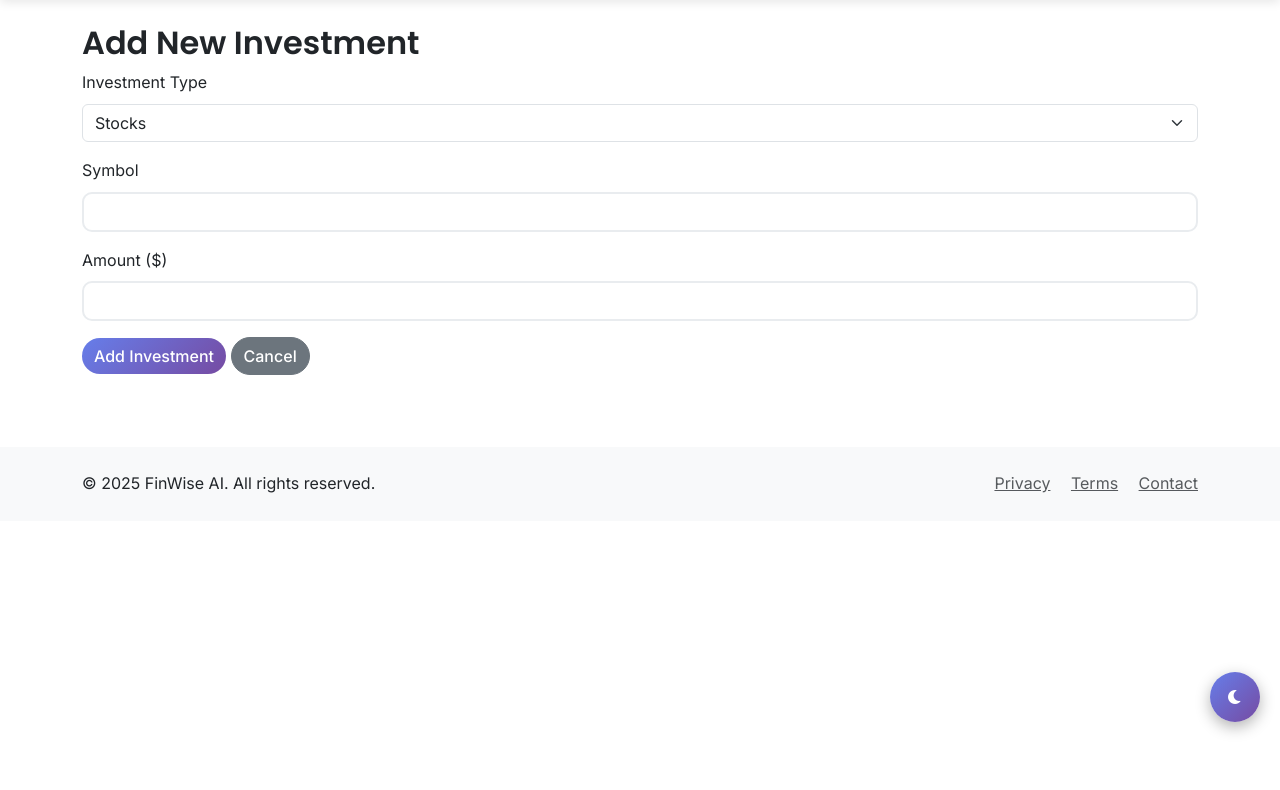
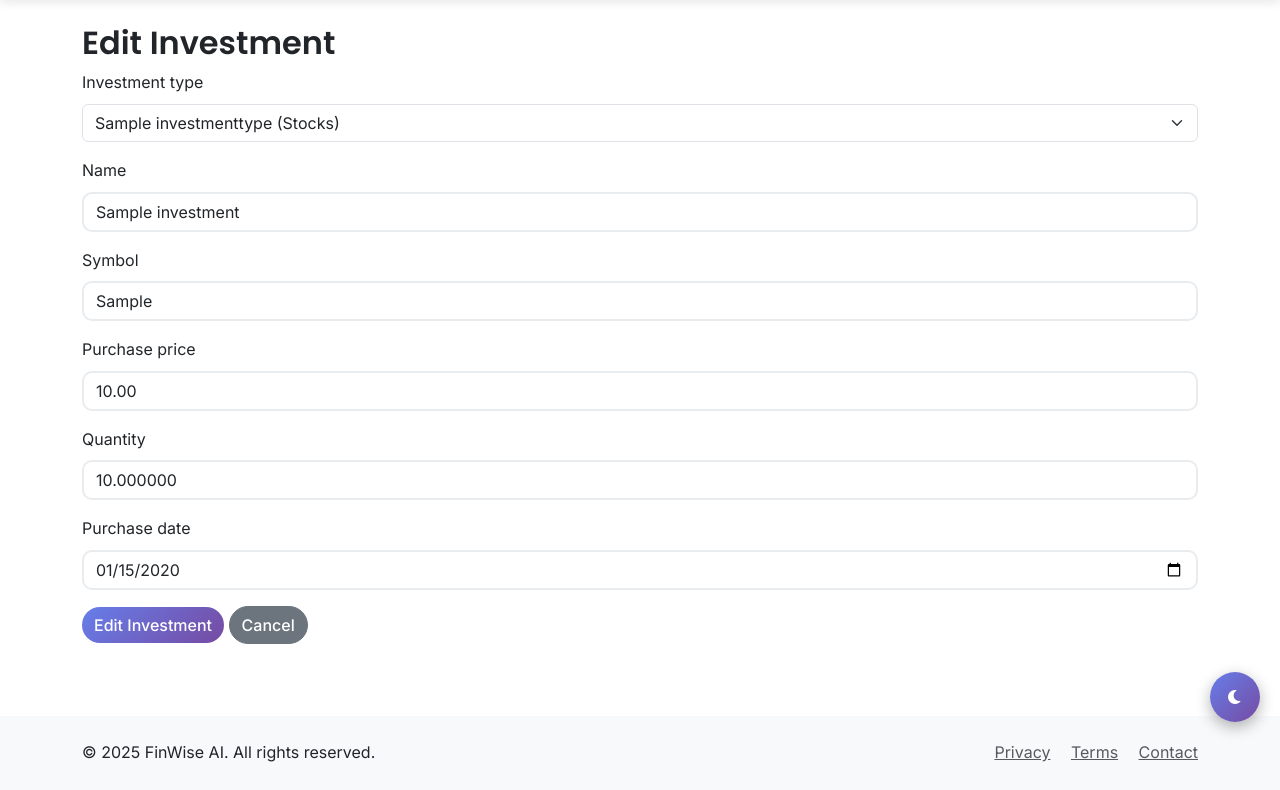
Before and after one commit to iclaldogan/finwise_ai, a Django app: page /investments/1/edit/ in a window 1280 px wide. Shown: the part 58-848 px from the top of the page. Before the commit the page ends 791 px from the top, so only its background shows below. Run offline with Django 5.2, Linux system fonts and the light colour scheme; a user stored in the database is signed in; tables that the repository leaves empty hold one stand-in row (values such as "Sample post").

Commit message:
Fix database issues: add missing categories and fix investment form template

```diff
--- a/finwise_ai/investments/views.py
+++ b/finwise_ai/investments/views.py
@@ -136,7 +136,7 @@ def investment_create(request):
 
             investment.save()
             messages.success(request, 'Investment created successfully!')
-            return redirect('investment_detail', pk=investment.pk)
+            return redirect('investments:investment_detail', pk=investment.pk)
     else:
         form = InvestmentForm(user=request.user)
 
--- a/finwise_ai/templates/investments/investment_form.html
+++ b/finwise_ai/templates/investments/investment_form.html
@@ -1,27 +1,66 @@
 {% extends 'base.html' %}
-{% block title %}Add Investment - FinWise AI{% endblock %}
+{% block title %}{{ title }} - FinWise AI{% endblock %}
 {% block content %}
 <div class='container py-4'>
-    <h2>Add New Investment</h2>
+    <h2>{{ title }}</h2>
     <form method='post'>
         {% csrf_token %}
+
+        {% if form.non_field_errors %}
+            <div class="alert alert-danger">
+                {{ form.non_field_errors }}
+            </div>
+        {% endif %}
+
         <div class='mb-3'>
-            <label class='form-label'>Investment Type</label>
-            <select class='form-select' name='investment_type' required>
-                <option value='stocks'>Stocks</option>
-                <option value='bonds'>Bonds</option>
-                <option value='etf'>ETF</option>
-            </select>
+            <label class='form-label' for="{{ form.investment_type.id_for_label }}">{{ form.investment_type.label }}</label>
+            {{ form.investment_type }}
+            {% if form.investment_type.errors %}
+                <div class="text-danger">{{ form.investment_type.errors }}</div>
+            {% endif %}
         </div>
+
         <div class='mb-3'>
-            <label class='form-label'>Symbol</label>
-            <input type='text' class='form-control' name='symbol' required>
+            <label class='form-label' for="{{ form.name.id_for_label }}">{{ form.name.label }}</label>
+            {{ form.name }}
+            {% if form.name.errors %}
+                <div class="text-danger">{{ form.name.errors }}</div>
+            {% endif %}
         </div>
+
         <div class='mb-3'>
-            <label class='form-label'>Amount ($)</label>
-            <input type='number' step='0.01' class='form-control' name='purchase_amount' required>
+            <label class='form-label' for="{{ form.symbol.id_for_label }}">{{ form.symbol.label }}</label>
+            {{ form.symbol }}
+            {% if form.symbol.errors %}
+                <div class="text-danger">{{ form.symbol.errors }}</div>
+            {% endif %}
         </div>
-        <button type='submit' class='btn btn-primary'>Add Investment</button>
+
+        <div class='mb-3'>
+            <label class='form-label' for="{{ form.purchase_price.id_for_label }}">{{ form.purchase_price.label }}</label>
+            {{ form.purchase_price }}
+            {% if form.purchase_price.errors %}
+                <div class="text-danger">{{ form.purchase_price.errors }}</div>
+            {% endif %}
+        </div>
+
+        <div class='mb-3'>
+            <label class='form-label' for="{{ form.quantity.id_for_label }}">{{ form.quantity.label }}</label>
+            {{ form.quantity }}
+            {% if form.quantity.errors %}
+                <div class="text-danger">{{ form.quantity.errors }}</div>
+            {% endif %}
+        </div>
+
+        <div class='mb-3'>
+            <label class='form-label' for="{{ form.purchase_date.id_for_label }}">{{ form.purchase_date.label }}</label>
+            {{ form.purchase_date }}
+            {% if form.purchase_date.errors %}
+                <div class="text-danger">{{ form.purchase_date.errors }}</div>
+            {% endif %}
+        </div>
+
+        <button type='submit' class='btn btn-primary'>{{ title }}</button>
         <a href='{% url 'investments:investments_home' %}' class='btn btn-secondary'>Cancel</a>
     </form>
 </div>
```
